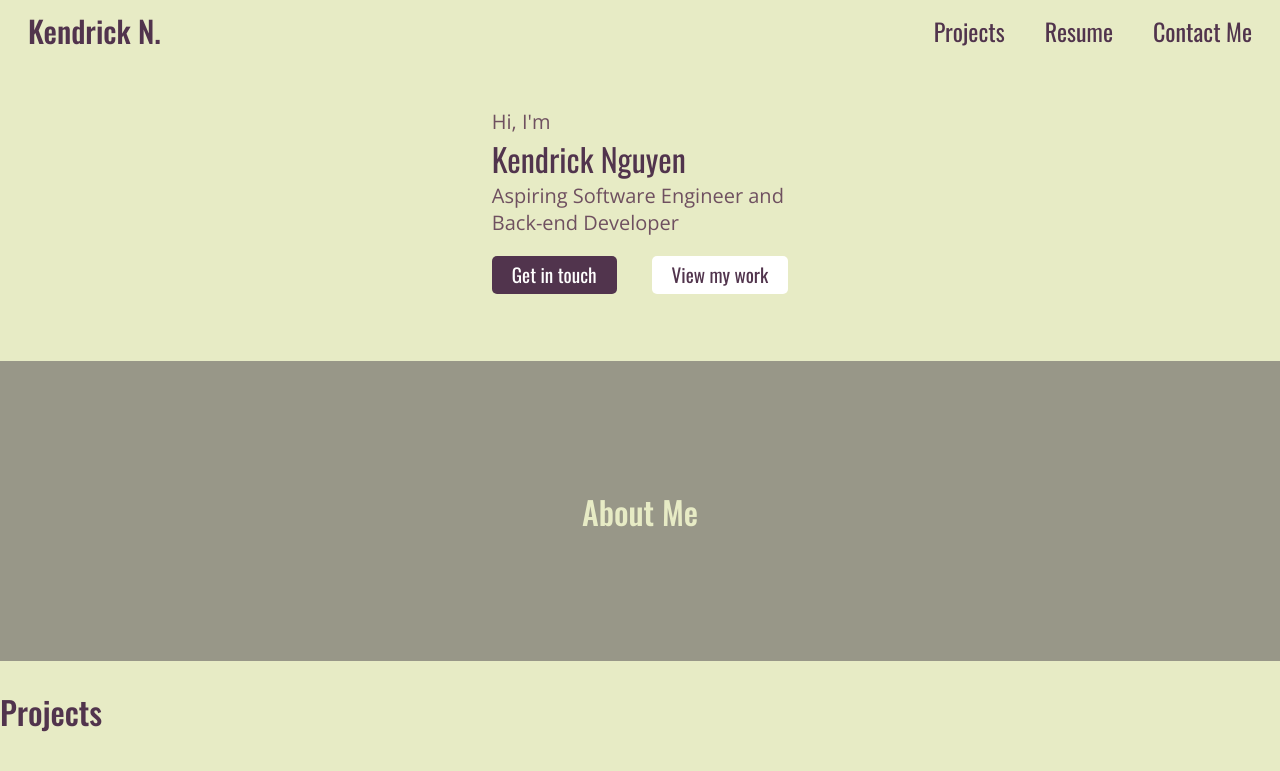
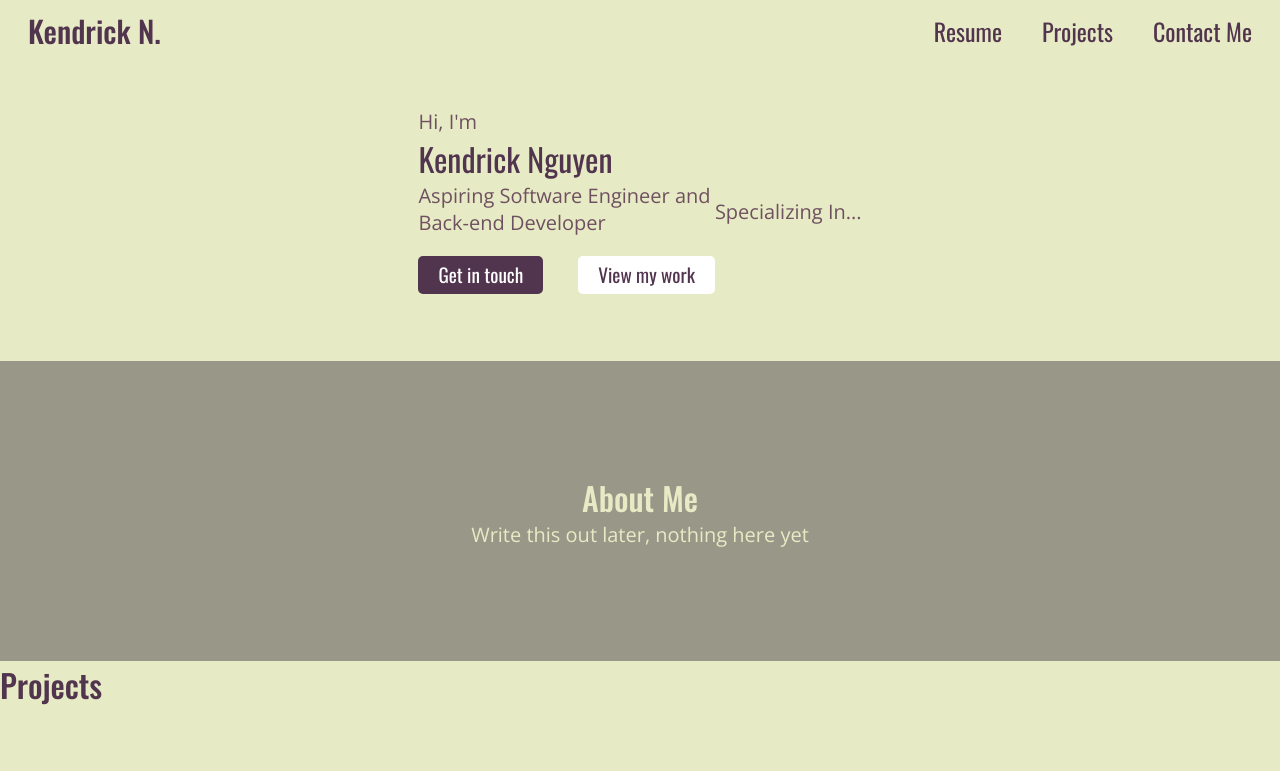
Before and after one commit to KendrickNguyen76/portfolio-website, a Jekyll site: the page built from index.html, in a window 1280 px wide. Shown: the top 771 px of the page. Built offline with Jekyll 4.4.1, drawn with Linux system fonts in a browser that asks for light colours.

Commit message:
Adjusted more styling on navbar and hero section

```diff
--- a/_data/navigation.yml
+++ b/_data/navigation.yml
@@ -1,6 +1,6 @@
+- name: Resume
+  link: /assets/pdfs/resume.pdf
 - name: Projects
   link: /projects.html
-- name: Resume
-  link: /assets/pdfs/resume.pdf
 - name: Contact Me
   link: /contact_me.html
--- a/assets/css/homepage.css
+++ b/assets/css/homepage.css
@@ -38,11 +38,18 @@
   background-color: #cccccc;
 }
 
+#hero_specialization {
+  display: flex;
+  justify-content: center;
+  align-items: center;
+}
+
 /* About Me Section */
 #about_me {
   margin: 0;
   padding: 0;
   display: flex;
+  flex-direction: column;
   justify-content: center;
   align-items: center;
   height: 300px;
@@ -52,3 +59,7 @@
 #about_me h2 {
   color: #e7ebc5;
 }
+
+#about_me p {
+  color: #e7ebc5;
+}
--- a/assets/css/styles.css
+++ b/assets/css/styles.css
@@ -16,6 +16,8 @@ h1 {
 }
 
 h2 {
+  margin: 0;
+  padding: 0;
   color: #51344d;
   font-size: 2rem;
 }
@@ -34,7 +36,6 @@ p {
 }
 
 /* General classes */
-
 .button {
   border: 0;
   line-height: 2;
--- a/index.html
+++ b/index.html
@@ -13,10 +13,16 @@ title: Home
       <a id="project_button" class="button" href="{% link projects.html %}">View my work</button> </a>
     </div>
   </div>
+  <div id="hero_specialization">
+    <p>Specializing In...</p>
+  </div>
 </div>
 
 <div id="about_me">
   <h2>About Me</h2>
+  <p>
+    Write this out later, nothing here yet
+  </p>
 </div>
 
 <div id="project_preview">
```
